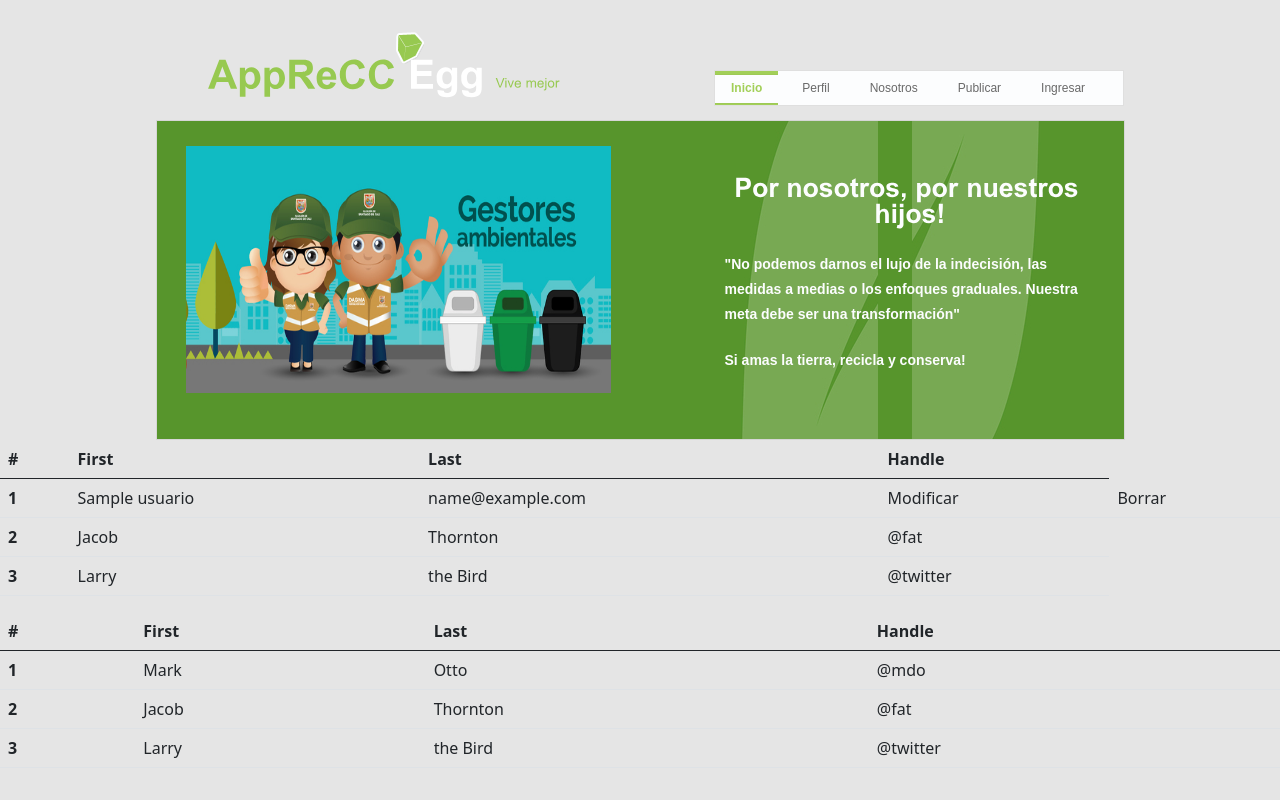
After one commit to thomascalvente/Proyecto-APPRECC-, a Spring app: template src/main/resources/templates/nuevo/listarUsuarios.html in a window 1280 px wide. The commit adds this page. Run offline with Thymeleaf, Linux system fonts and the light colour scheme; the template is opened without the code that fills it: most values are stand-ins (such as "Sample title", 1, 10 or a date in 2020); data that the repository does not hold is empty; some of the project's set-up classes (security, data sources, template engines, error pages and the like) are left out, and stand-ins take their place.

Commit message:
commit (lunes 17 de entrega)

```diff
--- a/src/main/resources/templates/fragments/header.html
+++ b/src/main/resources/templates/fragments/header.html
@@ -13,11 +13,11 @@
                 </div>
                 <div class="menu">
                     <ul>
-                        <li><a th:href="@{/}" class="active">Inicio</a></li>    <!-- VER -->
-                        <li><a th:href="@{/perfil}">Perfil</a></li>
-                        <li><a th:href="@{/nosotros}">Nosotros</a></li>
-                        <li><a th:href="@{/publicar}">Publicar</a></li>
-                        <li><a th:href="@{/login}" >Ingresar</a></li>
+                        <li><a th:href="@{/}" class="active nav-item">Inicio</a></li>    <!-- VER -->
+                        <li><a th:href="@{/perfil}" class="nav-item">Perfil</a></li>
+                        <li><a th:href="@{/nosotros}" class="nav-item">Nosotros</a></li>
+                        <li><a th:href="@{/publicar}" class="nav-item">Publicar</a></li>
+                        <li><a th:href="@{/login}" class="nav-item">Ingresar</a></li>
                         <!-- <li><a >Cerrar Sesión</a></li> --->
                     </ul>
                 </div>
--- /dev/null
+++ b/src/main/resources/templates/nuevo/listarUsuarios.html
@@ -0,0 +1,76 @@
+<html xmlns:th="http://www.thymeleaf.org" xmlns:sec="http://www.thymeleaf.org/extras/spring-security">
+    <head th:replace= "/fragments/head :: head" ></head>
+    <!-- INICIO -->
+    <body>
+
+        <header th:replace= "/fragments/header :: header" ></header>
+        <div class="main">
+            <div th:replace="/fragments/cartel :: div"></div>
+            <div class="body">
+                <table class="table">
+                    <thead class="thead-dark">
+                        <tr>
+                            <th scope="col">#</th>
+                            <th scope="col">First</th>
+                            <th scope="col">Last</th>
+                            <th scope="col">Handle</th>
+                        </tr>
+                    </thead>
+                    <tbody th:each="usuarios : ${usuario}">
+                        <tr>
+                            <th th:text="${usuarios.id}"></th>
+                            <td th:text="${usuarios.nombre}"></td>
+                            <td th:text="${usuarios.email}"></td>
+                            <td th:href="@{/usuarios/modificar/}+${usuarios.id}">Modificar</td>
+                            <td th:href="@{/usuarios/eliminar/}+${usuarios.id}">Borrar</td>
+
+                        </tr>
+                        <tr>
+                            <th scope="row">2</th>
+                            <td>Jacob</td>
+                            <td>Thornton</td>
+                            <td>@fat</td>
+                        </tr>
+                        <tr>
+                            <th scope="row">3</th>
+                            <td>Larry</td>
+                            <td>the Bird</td>
+                            <td>@twitter</td>
+                        </tr>
+                    </tbody>
+                </table>
+
+                <table class="table">
+                    <thead class="thead-light">
+                        <tr>
+                            <th scope="col">#</th>
+                            <th scope="col">First</th>
+                            <th scope="col">Last</th>
+                            <th scope="col">Handle</th>
+                        </tr>
+                    </thead>
+                    <tbody>
+                        <tr>
+                            <th scope="row">1</th>
+                            <td>Mark</td>
+                            <td>Otto</td>
+                            <td>@mdo</td>
+                        </tr>
+                        <tr>
+                            <th scope="row">2</th>
+                            <td>Jacob</td>
+                            <td>Thornton</td>
+                            <td>@fat</td>
+                        </tr>
+                        <tr>
+                            <th scope="row">3</th>
+                            <td>Larry</td>
+                            <td>the Bird</td>
+                            <td>@twitter</td>
+                        </tr>
+                    </tbody>
+                </table>
+            </div>
+        </div>
+    </body>
+</html>
```
Also changed, not shown: src/main/java/com/egg/AppRECC/controladores/UsuarioControlador.java (+22 -0 lines), src/main/java/com/egg/AppRECC/servicios/UsuarioServicio.java (+20 -0 lines), src/main/resources/templates/detail.html (+21 -2 lines), src/main/resources/templates/nuevo/inicio.html (+4 -2 lines), 3 other files.
